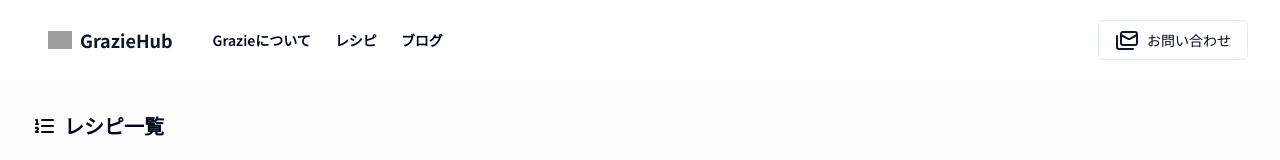
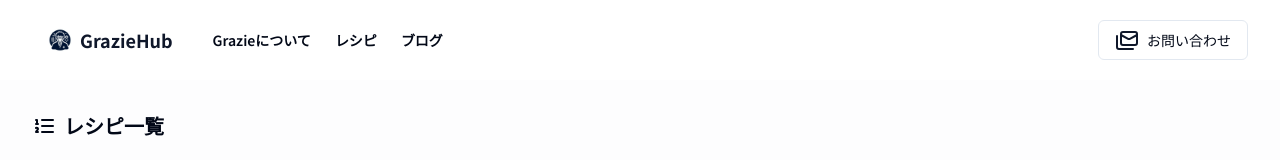
Before and after one commit to grazie-a-k-a-keita/grazie-hub, a Next.js app: page /recipe in a window 1280 px wide. Shown: the top 160 px of the page. Built offline with nearby package versions, Linux system fonts and the light colour scheme; grey boxes are pictures that could not be loaded.

Commit message:
chore: Update logo image path in header component

```diff
--- a/app/components/layout/header.tsx
+++ b/app/components/layout/header.tsx
@@ -30,7 +30,7 @@ export default function Header() {
         <div className='flex items-center'>
           <Button asChild className='mr-6' variant='ghost'>
             <Link href='/'>
-              <Image alt='logo' className='mr-2' height={24} src='/logo.png' width={24} />
+              <Image alt='logo' className='mr-2' height={24} src='/images/logo.png' width={24} />
               <p className='text-lg font-bold text-primary'>{AppConfig.title}</p>
             </Link>
           </Button>
```
